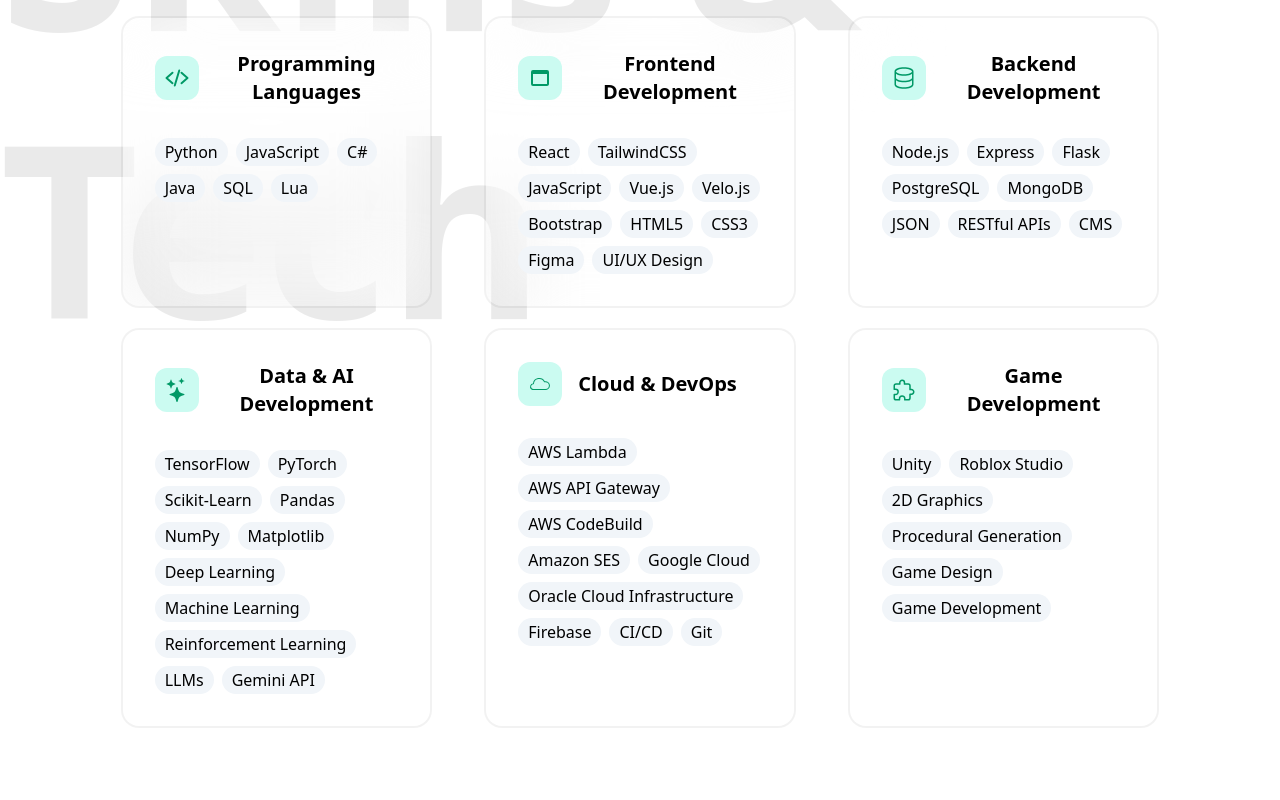
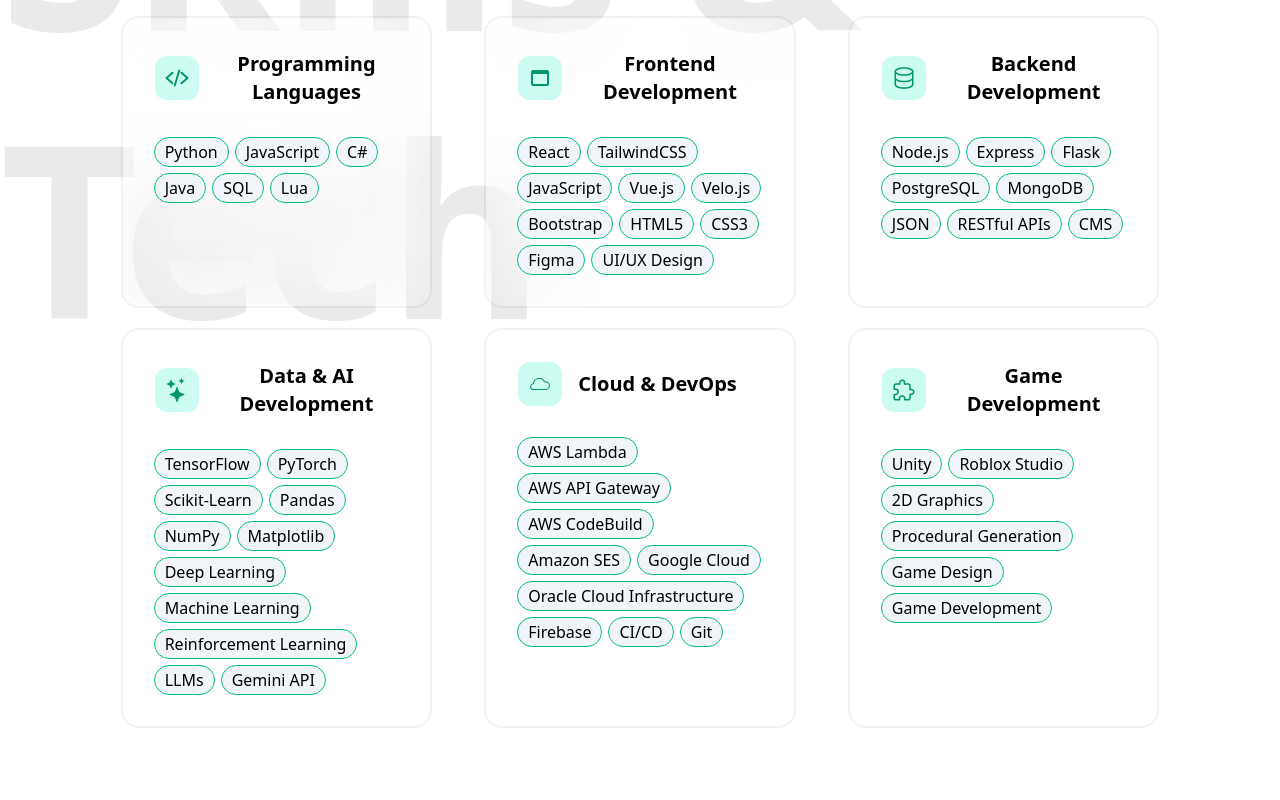
Before and after one commit to tianye-chen/portfolio4, a React (Vite) app: page / in a window 1280 px wide. Shown: the part 1940-2740 px from the top of the page. Built offline with nearby package versions, Linux system fonts and the light colour scheme.

Commit message:
fix pills hover

```diff
--- a/src/Components/SkillPill.jsx
+++ b/src/Components/SkillPill.jsx
@@ -3,7 +3,7 @@
 export const SkillPill = ({ skill, slateBase }) => {
   return (
     <div
-      className={`text-md flex justify-center overflow-hidden rounded-full px-2.5 py-0.5 font-medium whitespace-nowrap outline-emerald-500 transition-all ease-in-out hover:bg-white hover:text-emerald-500 hover:outline-1 ${slateBase ? "bg-slate-100 text-black" : "bg-emerald-500 text-white"}`}
+      className={`text-md flex justify-center overflow-hidden rounded-full px-2.5 py-0.5 font-medium whitespace-nowrap outline-1 outline-emerald-500 transition-all ease-in-out hover:bg-white hover:text-emerald-500 hover:outline-1 ${slateBase ? "bg-slate-100 text-black" : "bg-emerald-500 text-white"}`}
     >
       <div className="pointer-events-none">{skill}</div>
     </div>
```
